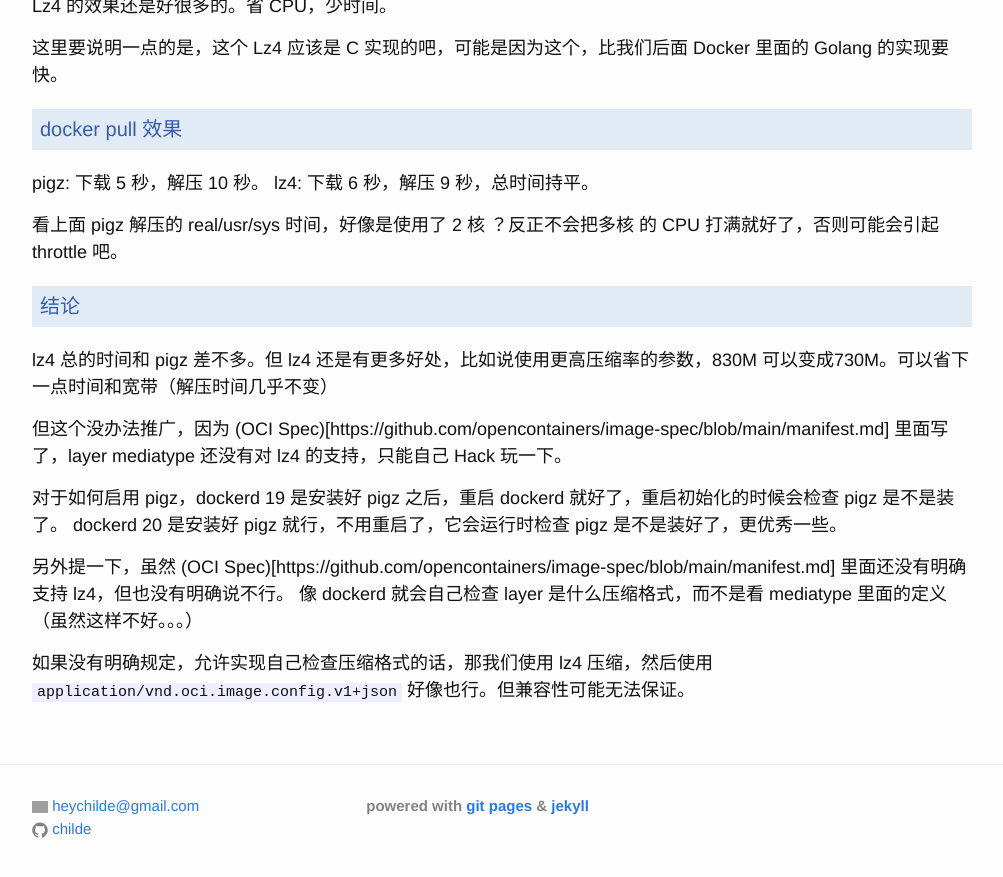
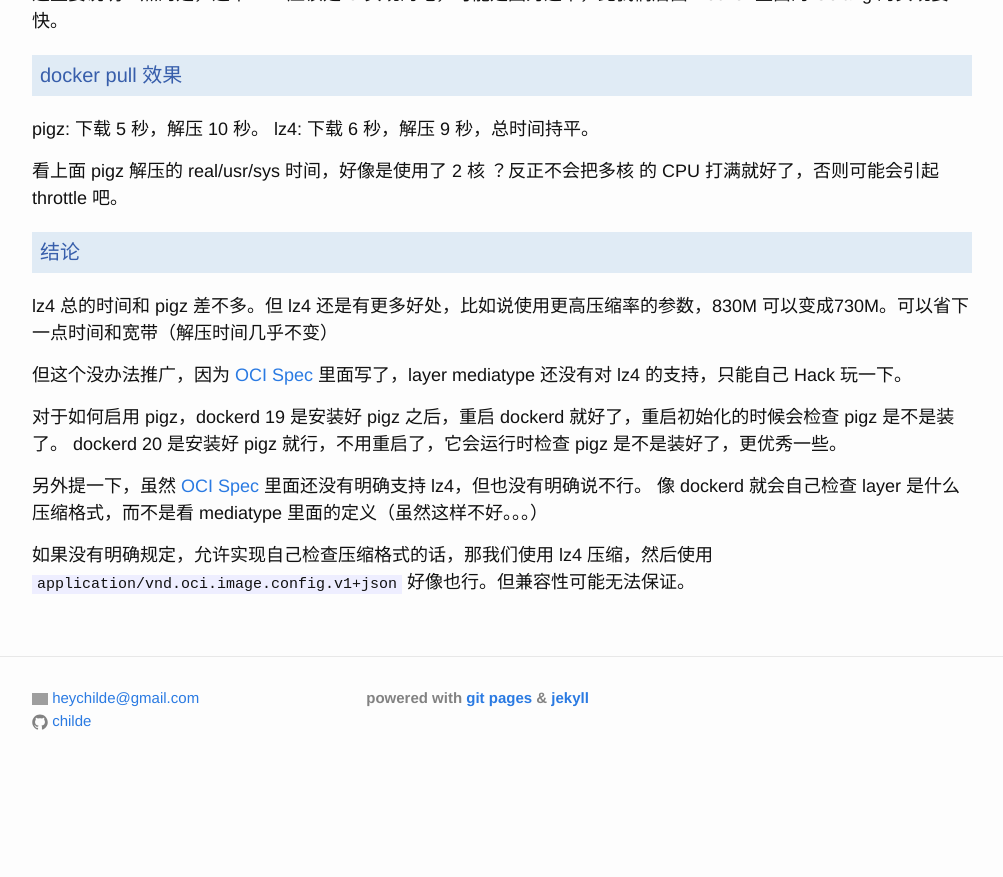
Before and after one commit to childe/ohmycat, a Jekyll site: the page built from _posts/2021-11-16-dockerd-lz4.md, in a window 1280 px wide and 900 px high, scrolled down 1966 px. Shown: the top 877 px of the window, without its empty margins (138-1141 px from the left). Built offline with Jekyll 4.4.1, drawn with Linux system fonts in a browser that asks for light colours; our own code applies the rules of GitHub Pages for plain Markdown files; after the commit the page ends 2758 px from its top, so only the background shows below that; some of the changed text lies outside the part shown; grey boxes are pictures that could not be loaded.

Commit message:
modified:   _posts/2021-11-16-dockerd-lz4.md

```diff
--- a/_posts/2021-11-16-dockerd-lz4.md
+++ b/_posts/2021-11-16-dockerd-lz4.md
@@ -97,12 +97,12 @@ lz4: 下载 6 秒，解压 9 秒，总时间持平。
 
 lz4 总的时间和 pigz 差不多。但 lz4 还是有更多好处，比如说使用更高压缩率的参数，830M 可以变成730M。可以省下一点时间和宽带（解压时间几乎不变）
 
-但这个没办法推广，因为 (OCI Spec)[https://github.com/opencontainers/image-spec/blob/main/manifest.md] 里面写了，layer mediatype 还没有对 lz4 的支持，只能自己 Hack 玩一下。
+但这个没办法推广，因为 [OCI Spec](https://github.com/opencontainers/image-spec/blob/main/manifest.md) 里面写了，layer mediatype 还没有对 lz4 的支持，只能自己 Hack 玩一下。
 
 
 对于如何启用 pigz，dockerd 19 是安装好 pigz 之后，重启 dockerd 就好了，重启初始化的时候会检查 pigz 是不是装了。  dockerd 20 是安装好 pigz 就行，不用重启了，它会运行时检查 pigz 是不是装好了，更优秀一些。
 
 
-另外提一下，虽然 (OCI Spec)[https://github.com/opencontainers/image-spec/blob/main/manifest.md] 里面还没有明确支持 lz4，但也没有明确说不行。 像 dockerd 就会自己检查 layer 是什么压缩格式，而不是看 mediatype 里面的定义（虽然这样不好。。。）
+另外提一下，虽然 [OCI Spec](https://github.com/opencontainers/image-spec/blob/main/manifest.md) 里面还没有明确支持 lz4，但也没有明确说不行。 像 dockerd 就会自己检查 layer 是什么压缩格式，而不是看 mediatype 里面的定义（虽然这样不好。。。）
 
 如果没有明确规定，允许实现自己检查压缩格式的话，那我们使用 lz4 压缩，然后使用 `application/vnd.oci.image.config.v1+json` 好像也行。但兼容性可能无法保证。
```
Also changed, not shown: other parts of _posts/2021-11-16-dockerd-lz4.md (+2 -2 lines).
